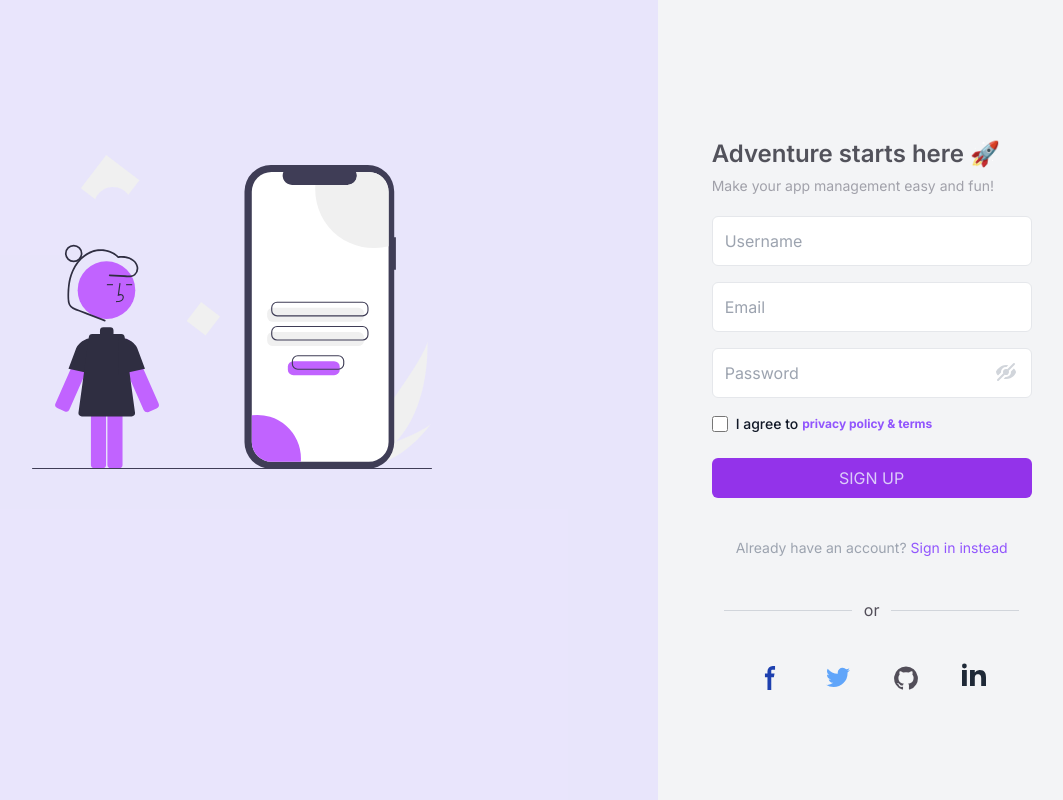
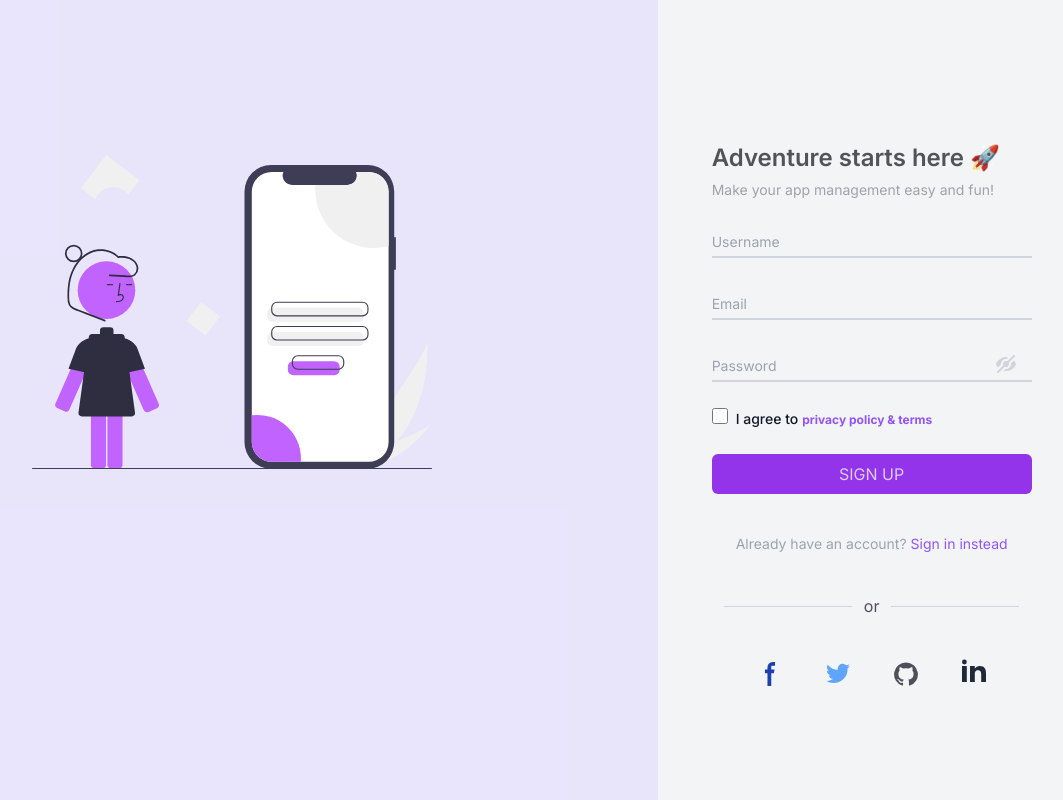
Before and after one commit to SalahHaciAkil/profily, a Next.js app: page /signup in a window 1280 px wide. Shown: the whole page, without its empty margins (195-1258 px from the left). Built offline with nearby package versions, Linux system fonts and the light colour scheme.

Commit message:
change inputs

```diff
--- a/src/app/(auth)/components/AuthInput.tsx
+++ b/src/app/(auth)/components/AuthInput.tsx
@@ -11,15 +11,23 @@
 }
 function AuthInput(props: Props) {
   return (
-    <input
-      placeholder={props.placeHolder}
-      className={`w-full px-3 py-3 border rounded-md focus:ring focus:ring-indigo-200 ${props.style}`}
-      onChange={props.onChange}
-      type={props.type}
-      id={props.id}
-      name={props.name}
-      required={props.required}
-    />
+    <>
+      <input
+        required={props.required}
+        name={props.name}
+        type={props.type}
+        id={props.id}
+        className="block w-full px-0 py-2 text-sm text-gray-900 bg-transparent border-0 border-b-2 border-gray-300 appearance-none focus:outline-none focus:ring-0 focus:border-primary peer"
+        placeholder=" "
+        onChange={props.onChange}
+      />
+      <label
+        htmlFor={props.id}
+        className="absolute text-sm text-gray-400 duration-300 transform -translate-y-6 scale-75 top-3 -z-10 origin-[0] peer-focus:left-0 peer-focus:text-primary peer-placeholder-shown:scale-100 peer-placeholder-shown:translate-y-0 peer-focus:scale-75 peer-focus:-translate-y-6"
+      >
+        {props.placeHolder}
+      </label>
+    </>
   );
 }
 
--- a/src/app/(auth)/login/sections/LoginView.tsx
+++ b/src/app/(auth)/login/sections/LoginView.tsx
@@ -183,7 +183,7 @@
             Please sign-in to your account and start the adventure
           </h6>
           <form className="mt-5">
-            <div className="mb-4">
+            <div className="relative z-0 mb-6">
               <AuthInput
                 placeHolder="Email"
                 onChange={(e: any) =>
@@ -195,7 +195,7 @@
                 required
               />
             </div>
-            <div className="mb-6 relative">
+            <div className="relative z-0 mb-6">
               <AuthInput
                 placeHolder="Password"
                 onChange={(e: any) => {
@@ -210,7 +210,7 @@
 
               {showIcon ? (
                 <svg
-                  className="w-4 h-6 text-gray-300 absolute	top-3 right-4 hover:cursor-pointer"
+                  className="w-4 h-6 text-gray-300 absolute	top-2 right-4 hover:cursor-pointer"
                   aria-hidden="true"
                   xmlns="http://www.w3.org/2000/svg"
                   fill="currentColor"
--- a/src/app/(auth)/signup/sections/SignUpView.tsx
+++ b/src/app/(auth)/signup/sections/SignUpView.tsx
@@ -280,7 +280,7 @@
             </h6>
 
             <form className="mt-5">
-              <div className="mb-4">
+              <div className="relative z-0 mb-6">
                 <AuthInput
                   placeHolder="Username"
                   onChange={(e: any) =>
@@ -292,8 +292,7 @@
                   required
                 />
               </div>
-
-              <div className="mb-4">
+              <div className="relative z-0 mb-6">
                 <AuthInput
                   placeHolder="Email"
                   onChange={(e: any) =>
@@ -305,7 +304,7 @@
                   required
                 />
               </div>
-              <div className="mb-4 relative	">
+              <div className="relative z-0 mb-6">
                 <AuthInput
                   placeHolder="Password"
                   onChange={(e: any) => {
@@ -319,7 +318,7 @@
                 />
                 {showIcon ? (
                   <svg
-                    className="w-5 h-6 text-gray-300 absolute	top-3 right-4 hover:cursor-pointer"
+                    className="w-5 h-6 text-gray-300 absolute	top-2 right-4 hover:cursor-pointer"
                     aria-hidden="true"
                     xmlns="http://www.w3.org/2000/svg"
                     fill="currentColor"
@@ -357,7 +356,7 @@
                   </svg>
                 )}
               </div>
-              <div className="flex items-center mb-6">
+              <div className="relative z-0 mb-6">
                 <input
                   id="checked-checkbox"
                   type="checkbox"
@@ -374,6 +373,7 @@
                   privacy policy & terms{" "}
                 </Link>
               </div>
+
               <button
                 //TODO: onclick??
                 //  onClick={onLogin}
```
